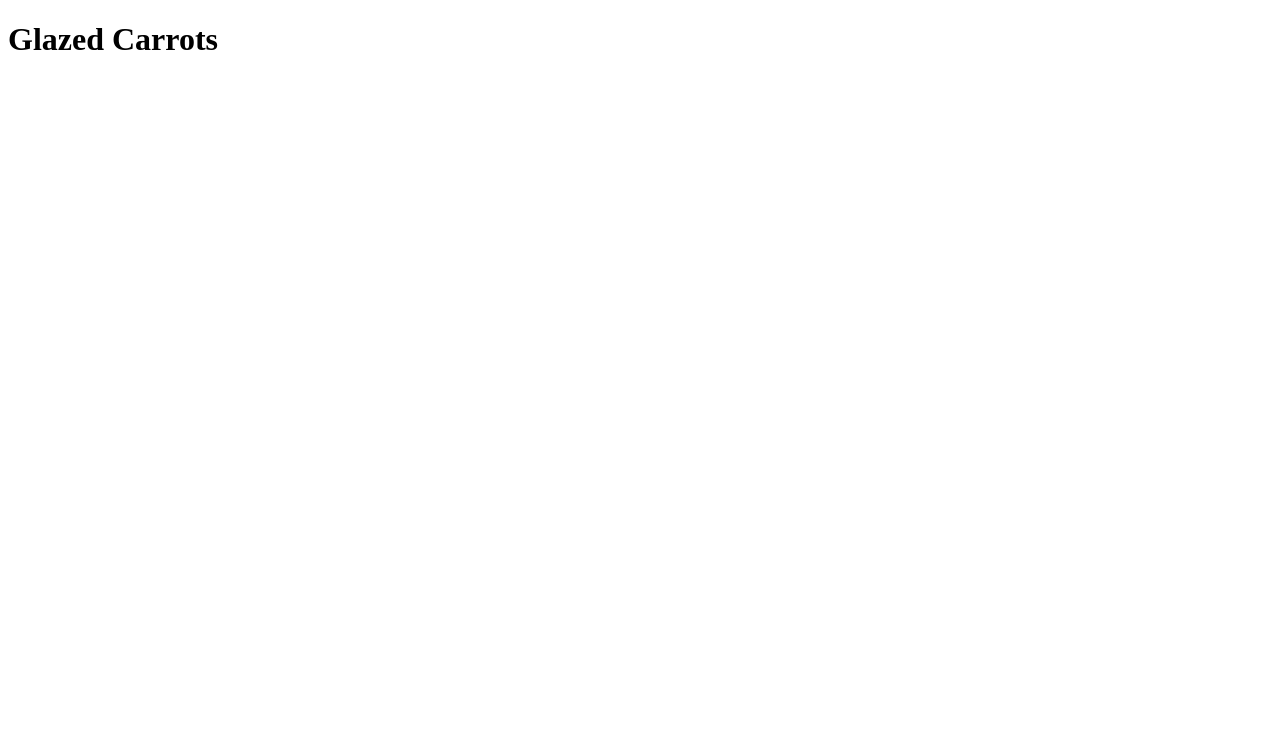
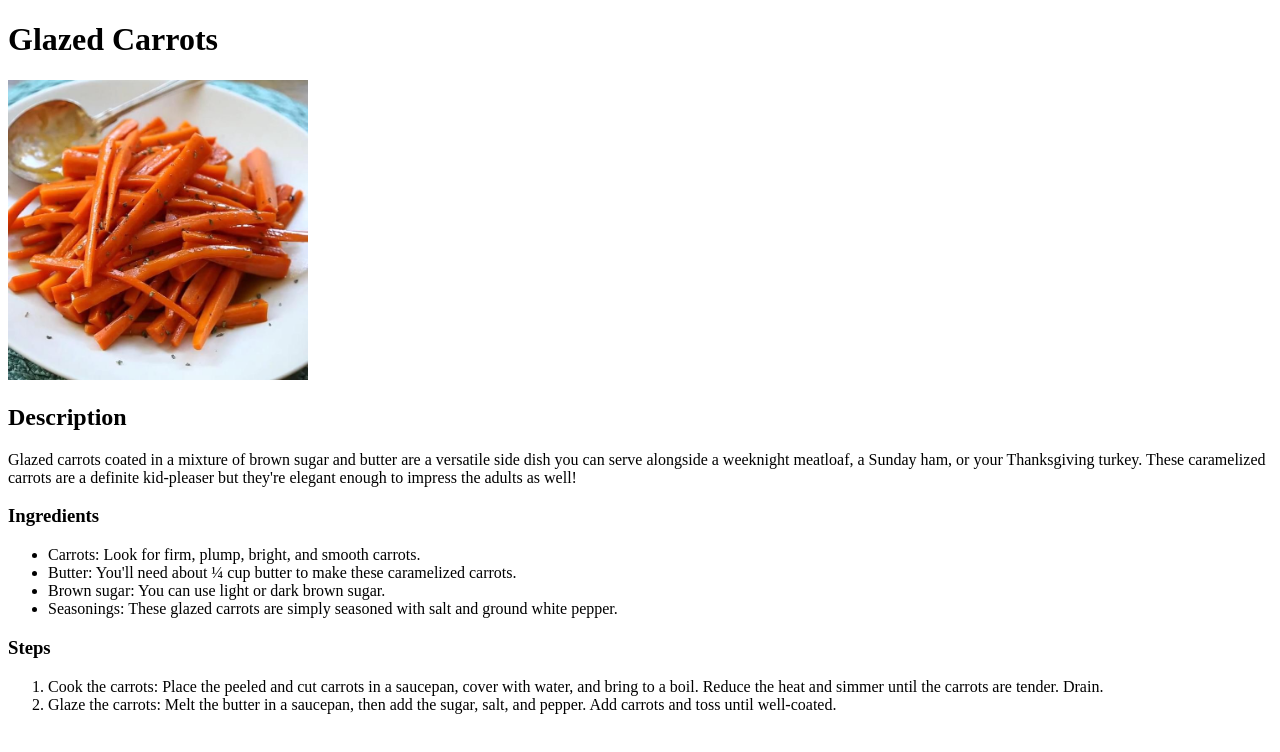
Before and after one commit to DicksonPius/ordin-recipes, a plain HTML site: page recipes/Carrots.html in a window 1280 px wide. Drawn offline with Linux system fonts and the light colour scheme.

Commit message:
ADDED INFO FOR CARROT PAGE
An image was linked to the Carrot.html PAGE
A description heading was ADDED
A paragraph of brief details of the recipe ADDED
Unordered and ordered lists added to display ingredients and steps respectfully

```diff
--- a/recipes/Carrots.html
+++ b/recipes/Carrots.html
@@ -7,5 +7,44 @@
   </head>
   <body>
     <h1>Glazed Carrots</h1>
+    <img
+      src="/images/carrots1.jpg"
+      alt="Carrots in a bowl"
+      height="300"
+      weight="300
+      "
+    />
+    <h2>Description</h2>
+    <p>
+      Glazed carrots coated in a mixture of brown sugar and butter are a
+      versatile side dish you can serve alongside a weeknight meatloaf, a Sunday
+      ham, or your Thanksgiving turkey. These caramelized carrots are a definite
+      kid-pleaser but they're elegant enough to impress the adults as well!
+    </p>
+    <h3>Ingredients</h3>
+    <ul>
+      <li>Carrots: Look for firm, plump, bright, and smooth carrots.</li>
+      <li>
+        Butter: You'll need about ¼ cup butter to make these caramelized
+        carrots.
+      </li>
+      <li>Brown sugar: You can use light or dark brown sugar.</li>
+      <li>
+        Seasonings: These glazed carrots are simply seasoned with salt and
+        ground white pepper.
+      </li>
+    </ul>
+    <h3>Steps</h3>
+    <ol>
+      <li>
+        Cook the carrots: Place the peeled and cut carrots in a saucepan, cover
+        with water, and bring to a boil. Reduce the heat and simmer until the
+        carrots are tender. Drain.
+      </li>
+      <li>
+        Glaze the carrots: Melt the butter in a saucepan, then add the sugar,
+        salt, and pepper. Add carrots and toss until well-coated.
+      </li>
+    </ol>
   </body>
 </html>
```
